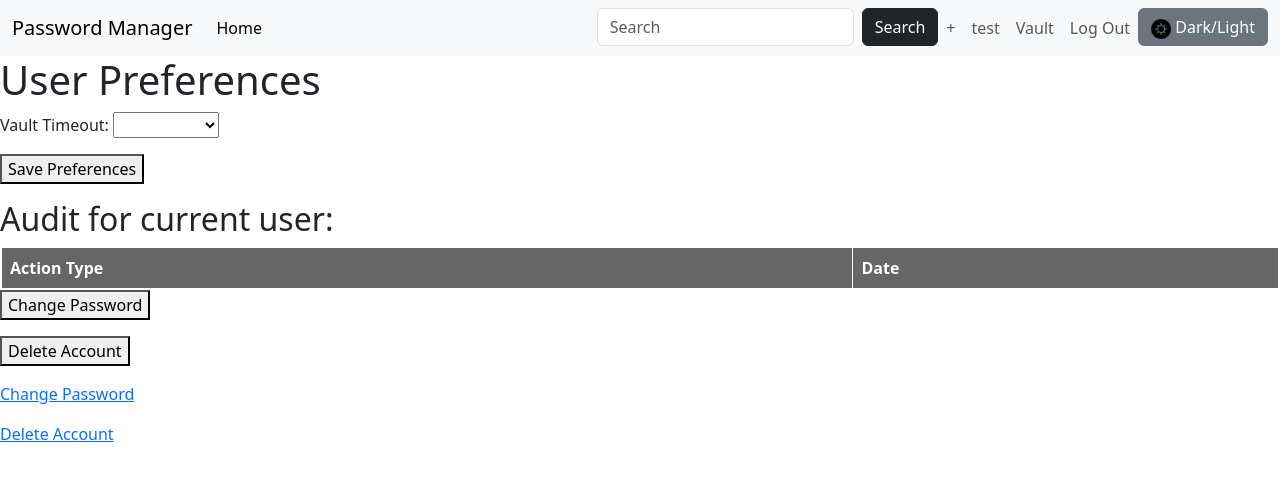
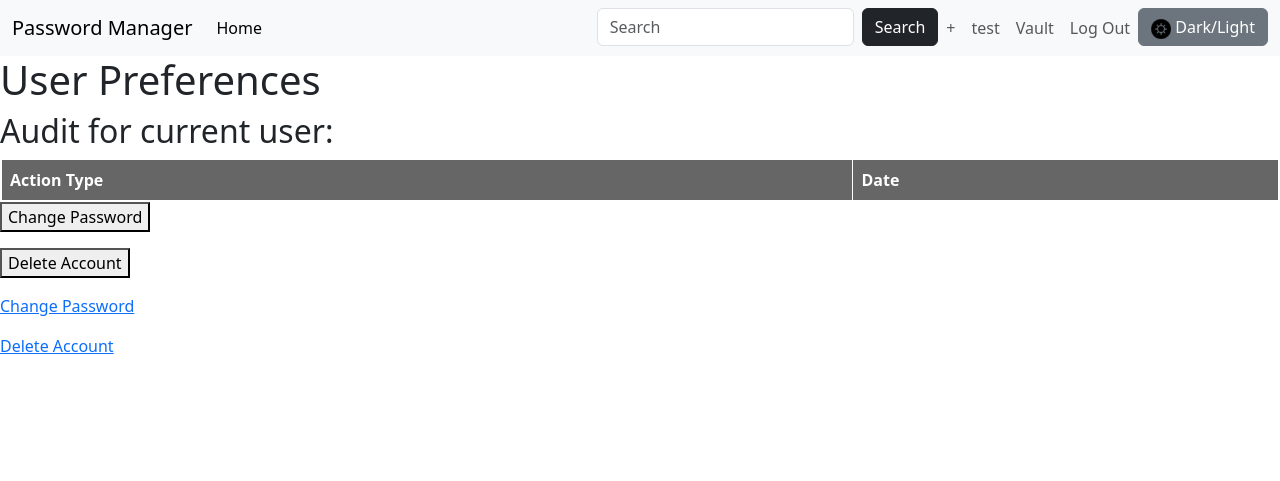
Before and after one commit to quinone/password-manager, a Flask app: page /settings/ in a window 1280 px wide. Shown: the top 481 px of the page. Run offline with Flask 3, Linux system fonts and the light colour scheme; the visitor is signed in with stand-in values (Sample User, id 1); data comes from the database, SQL or seed files in the repository; data that the repository does not hold is empty; some libraries are stand-ins or nearby versions.

Commit message:
Removed timout options from settings

```diff
--- a/app/templates/settings.html
+++ b/app/templates/settings.html
@@ -5,18 +5,7 @@
 {% block content %}
 <h1>User Preferences</h1>
 <form id="preferencesForm" method="POST">
-    <p>
-        <label for="vaultTimeout">Vault Timeout:</label>
-        <select id="vaultTimeout" name="vaultTimeout">
-            <option value="00:05:00">5 minutes</option>
-            <option value="00:10:00">10 minutes</option>
-            <option value="00:15:00">15 minutes</option>
-        </select>
-    </p>
 
-    <p>
-        <button type="submit">Save Preferences</button>
-    </p>
 
 <h2>Audit for current user:</h2>
 
```
